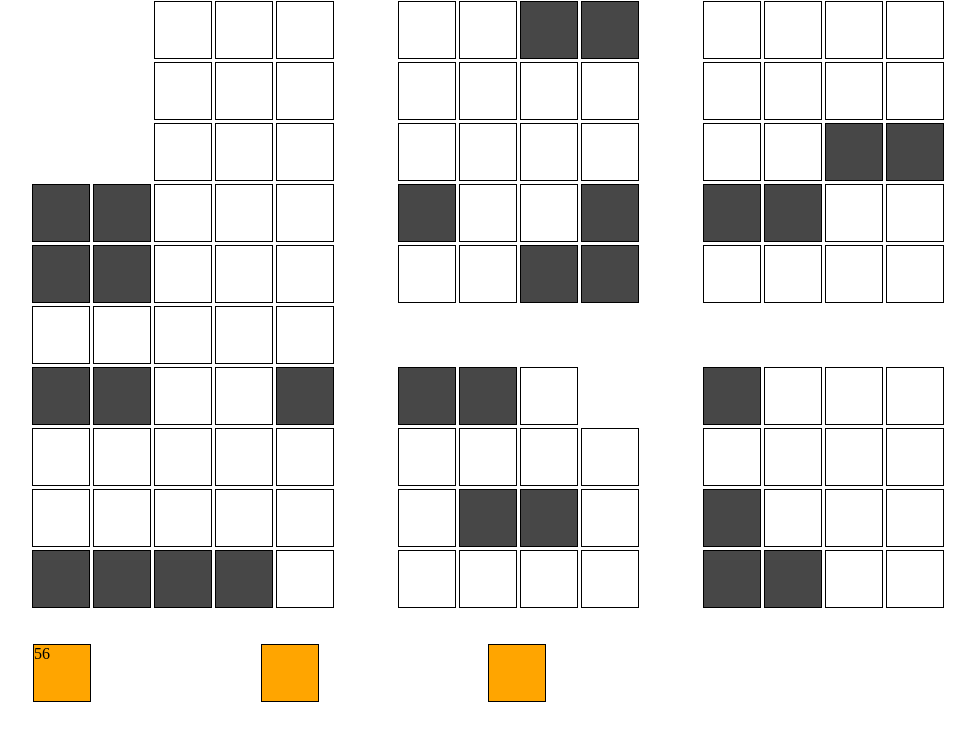
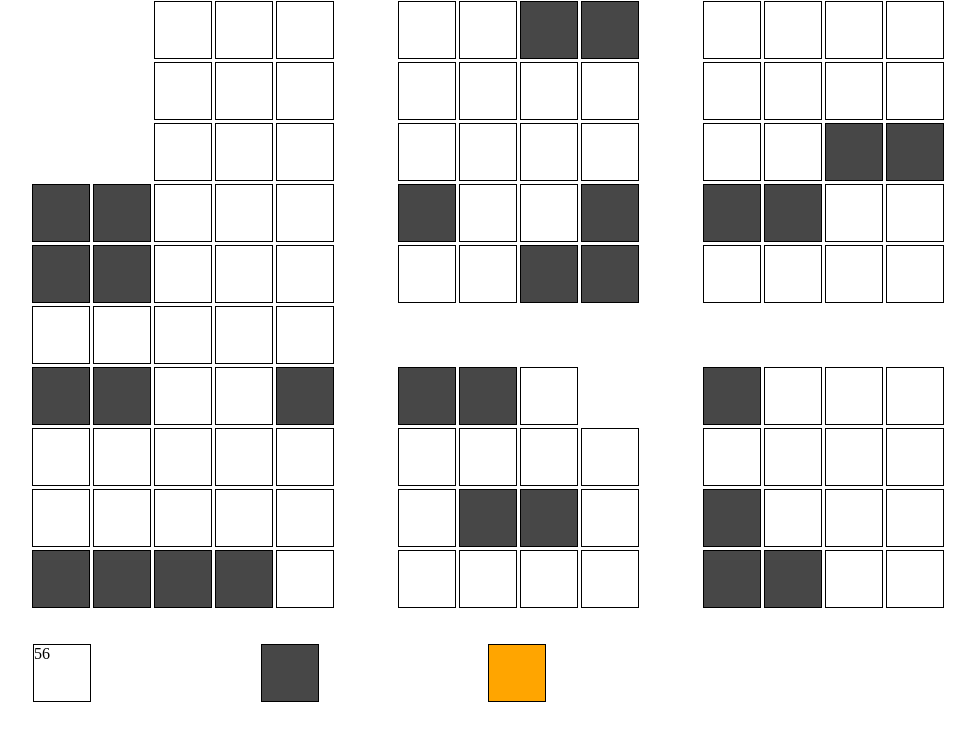
Before and after one commit to kaenpe/x-kom-zadanie-rekrutacyjne, a Next.js app: page /miejsca in a window 1280 px wide. Shown: the top 740 px of the page, without its empty margins (152-1127 px from the left). Built offline with nearby package versions, Linux system fonts and the light colour scheme; data requests are answered from the project's data file.

Commit message:
last page to do

```diff
--- a/components/Miejsca.js
+++ b/components/Miejsca.js
@@ -19,23 +19,16 @@ const SeatsContainer = styled.main`
 		grid-template-columns: repeat(4, 1fr);
 		grid-column: 1/16;
 		grid-row: 11;
-		.square {
-			width: ${({ height }) => `${height}px`};
-			height: ${({ height }) => `${height}px`};
-			background-color: ${({ type }) =>
-				type === "free" ? "white" : type === "reserved" ? "#474747" : "orange"};
-			border: 1px solid black;
-		}
 	}
 `;
-
-const Square = styled.div.attrs(({ height, x, y, reserved, choice }) => ({
-	style: {
-		width: `${height}px`,
-		gridColumn: y + 1,
-		gridRow: x + 1,
-	},
-}))`
+const LegendSquare = styled.div`
+	width: ${({ height }) => `${height}px`};
+	height: ${({ height }) => `${height}px`};
+	background-color: ${({ type }) =>
+		type === "free" ? "white" : type === "reserved" ? "#474747" : "orange"};
+	border: 1px solid black;
+`;
+const Square = styled.div`
 	height: 100%;
 	border: 1px solid black;
 	background-color: ${({ reserved, x, y, choice }) => {
@@ -57,7 +50,7 @@ const Miejsca = ({ seats }) => {
 	const { slots, nextTo } = useContext(SlotsContext);
 	const { choice, setChoice } = useContext(ChoiceContext);
 	const ref = useRef(null);
-	const { height, setHeight } = useDimension(ref);
+	const { height } = useDimension(ref);
 	const [floorHeight, setFloorHeight] = useState(0);
 	useEffect(() => {
 		setFloorHeight(Math.floor(height));
@@ -118,6 +111,11 @@ const Miejsca = ({ seats }) => {
 				{seats.map((el) => {
 					return (
 						<Square
+							style={{
+								width: `${height}px`,
+								gridColumn: el.cords.y + 1,
+								gridRow: el.cords.x + 1,
+							}}
 							height={floorHeight}
 							key={el.id}
 							id={el.id}
@@ -136,11 +134,19 @@ const Miejsca = ({ seats }) => {
 					);
 				})}
 				<div className="legend">
-					<div className="square" type="free">
+					<LegendSquare className="square" height={height} type="free">
 						{floorHeight}
-					</div>
-					<div className="square" type="reserved"></div>
-					<div className="square" type="choice"></div>
+					</LegendSquare>
+					<LegendSquare
+						className="square"
+						type="reserved"
+						height={height}
+					></LegendSquare>
+					<LegendSquare
+						className="square"
+						type="choice"
+						height={height}
+					></LegendSquare>
 				</div>
 			</SeatsContainer>
 		</>
```
